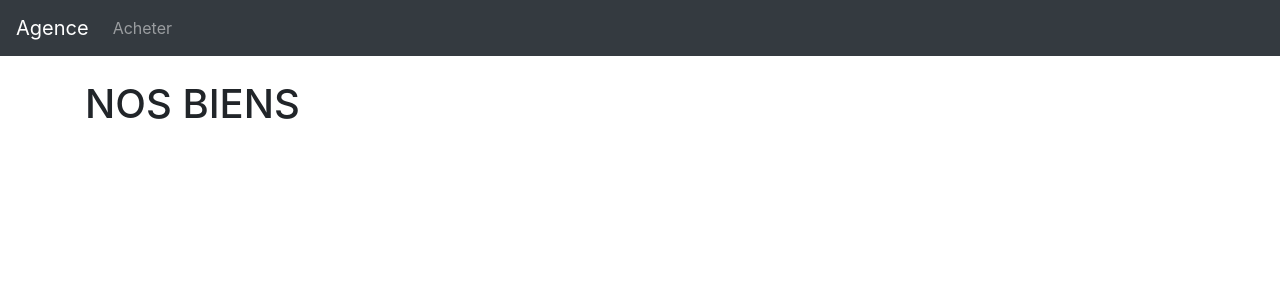
After one commit to IBRAHIMDANS/agence_immo_symfony4, a Symfony app: template AgenceImmo/templates/property/index.html.twig in a window 1280 px wide. The commit adds this page. Shown: the top 300 px of the page. Run offline with Twig, Linux system fonts and the light colour scheme; the template is opened without the code that fills it, so the values that code supplies are empty; some libraries are stand-ins or nearby versions.

Commit message:
second page

```diff
--- a/AgenceImmo/src/Controller/PropertyController.php
+++ b/AgenceImmo/src/Controller/PropertyController.php
@@ -13,6 +13,6 @@ class  PropertyController extends AbstractController
      */
     public function index(): Response
     {
-        return  new Response('Les Biens');
+        return  $this->render("property/index.html.twig",['menu' => 'properties']);
     }
 }
--- a/AgenceImmo/templates/base.html.twig
+++ b/AgenceImmo/templates/base.html.twig
@@ -16,7 +16,7 @@
         <div class="collapse navbar-collapse" id="navbarColor02">
             <ul class="navbar-nav mr-auto">
                 <li class="nav-item  ">
-                    <a class="nav-link" href="{{ path('property.index') }}">Acheter <span class="sr-only">(current)</span></a>
+                    <a class= "nav-link {% if  menu is defined and menu == 'properties' %} active {% endif %} " href="{{ path('property.index') }}">Acheter <span class="sr-only">(current)</span></a>
                 </li>
             </ul>
                 </div>
--- a/AgenceImmo/templates/pages/home.html.twig
+++ b/AgenceImmo/templates/pages/home.html.twig
@@ -1,7 +1,8 @@
 {% extends 'base.html.twig' %}
+{%  block title 'Agence' %}
     {% block body %}
         <div class="jumbotron text-center">
             <h1> Agence Immobiliere YEAH </h1>
-            <p> Agence immobiliere bien et serv</p>
+            <p> Agence immobiliere bien et service</p>
         </div>
     {% endblock %}
--- /dev/null
+++ b/AgenceImmo/templates/property/index.html.twig
@@ -0,0 +1,7 @@
+{% extends 'base.html.twig' %}
+{%  block title 'ALL THINGS' %}
+    {% block body %}
+        <div class="container mt-4">
+            <h1> NOS BIENS </h1>
+        </div>
+    {% endblock %}
```
